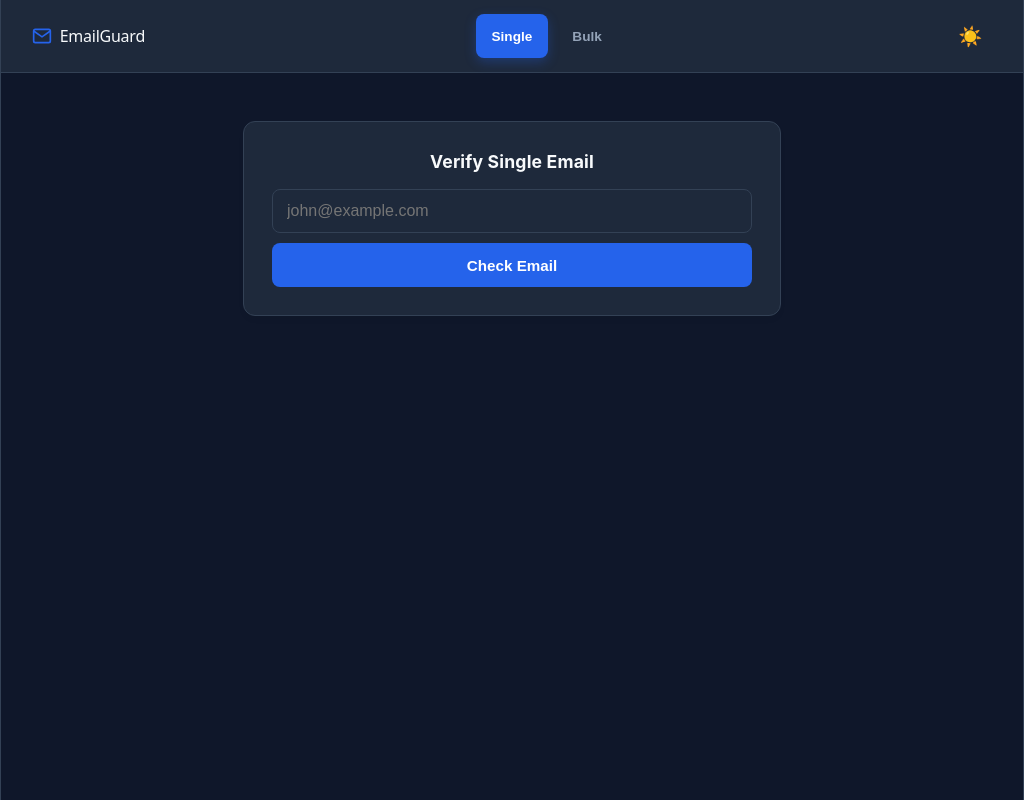
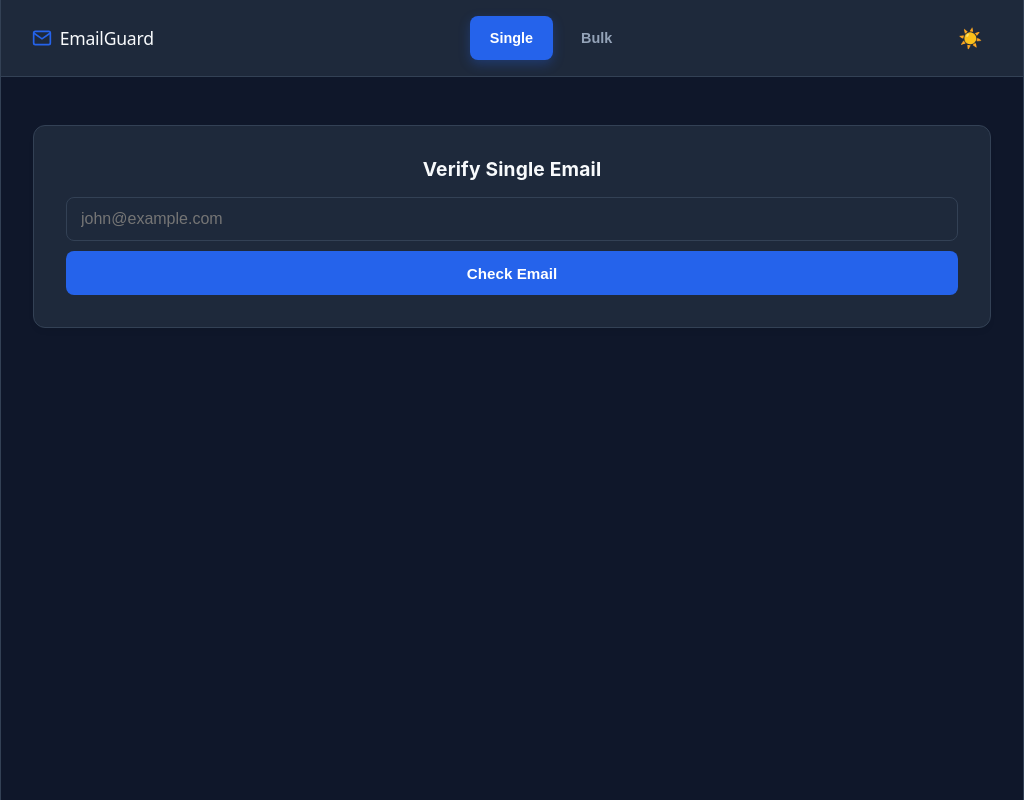
Before and after one commit to mdshibanalam/email-gaurd-ui, a React (Vite) app: page / in a window 1024 px wide. Built offline with nearby package versions, Linux system fonts and the light colour scheme.

Commit message:
Fit the hero section to the window

```diff
--- a/src/App.css
+++ b/src/App.css
@@ -117,7 +117,7 @@ body {
   border-radius: 12px;
   border: 1px solid var(--border);
   width: 100%;
-  max-width: 500px;
+  max-width: 100%;
   box-shadow: 0 4px 6px -1px rgba(0, 0, 0, 0.05);
 }
 
@@ -305,8 +305,134 @@ input[type="email"]:-webkit-autofill:active {
   }
 }
 
-/* Laptops (1024px - 1279px) */
-@media (min-width: 1024px) and (max-width: 1279px) {
+/* Small tablets (768px - 899px) */
+@media (min-width: 768px) and (max-width: 899px) {
+  .header {
+    padding: 0.875rem 2rem;
+  }
+
+  .logo h2 {
+    font-size: 1.05rem;
+  }
+
+  .tab-btn {
+    padding: 10px 18px;
+    font-size: 0.85rem;
+  }
+
+  .main-content {
+    padding: 2.5rem 1.5rem;
+  }
+
+  .card {
+    max-width: 100%;
+    width: 100%;
+    padding: 1.75rem;
+  }
+
+  .card h3 {
+    font-size: 1.15rem;
+  }
+
+  .stat strong {
+    font-size: 1.35rem;
+  }
+}
+
+/* Medium tablets (900px - 1023px) */
+@media (min-width: 900px) and (max-width: 1023px) {
+  .header {
+    padding: 1rem 2.5rem;
+  }
+
+  .logo h2 {
+    font-size: 1.1rem;
+  }
+
+  .logo svg {
+    width: 22px;
+    height: 22px;
+  }
+
+  .tab-btn {
+    padding: 11px 20px;
+    font-size: 0.875rem;
+  }
+
+  .main-content {
+    padding: 3rem 2rem;
+  }
+
+  .card {
+    max-width: 100%;
+    width: 100%;
+    padding: 2rem;
+  }
+
+  .card h3 {
+    font-size: 1.2rem;
+    margin-bottom: 1.25rem;
+  }
+
+  .stat-grid {
+    gap: 16px;
+    margin: 18px 0;
+  }
+
+  .stat {
+    padding: 14px 10px;
+  }
+
+  .stat span {
+    font-size: 0.8rem;
+  }
+
+  .stat strong {
+    font-size: 1.4rem;
+  }
+
+  .result-badge {
+    padding: 11px;
+    font-size: 0.9rem;
+  }
+}
+
+/* Large tablets (1024px - 1199px) */
+@media (min-width: 1024px) and (max-width: 1199px) {
+  .header {
+    padding: 1rem 3%;
+  }
+
+  .logo h2 {
+    font-size: 1.1rem;
+  }
+
+  .tab-btn {
+    padding: 10px 20px;
+    font-size: 0.9rem;
+  }
+
+  .main-content {
+    padding: 3rem 2rem;
+  }
+
+  .card {
+    max-width: 100%;
+    width: 100%;
+    padding: 2rem;
+  }
+
+  .card h3 {
+    font-size: 1.2rem;
+  }
+
+  .stat strong {
+    font-size: 1.4rem;
+  }
+}
+
+/* Small laptops (1200px - 1279px) */
+@media (min-width: 1200px) and (max-width: 1279px) {
   .header {
     padding: 0.875rem 3%;
   }
@@ -316,7 +442,7 @@ input[type="email"]:-webkit-autofill:active {
   }
 
   .card {
-    max-width: 480px;
+    max-width: 100%;
     padding: 1.75rem;
   }
 }
@@ -332,7 +458,7 @@ input[type="email"]:-webkit-autofill:active {
   }
 
   .card {
-    max-width: 500px;
+    max-width: 100%;
     padding: 2rem;
   }
 
@@ -357,7 +483,7 @@ input[type="email"]:-webkit-autofill:active {
   }
 
   .card {
-    max-width: 520px;
+    max-width: 100%;
     padding: 2.25rem;
   }
 
```
Also changed, not shown: 1 other file (tests, documents, lock files or other folders).
